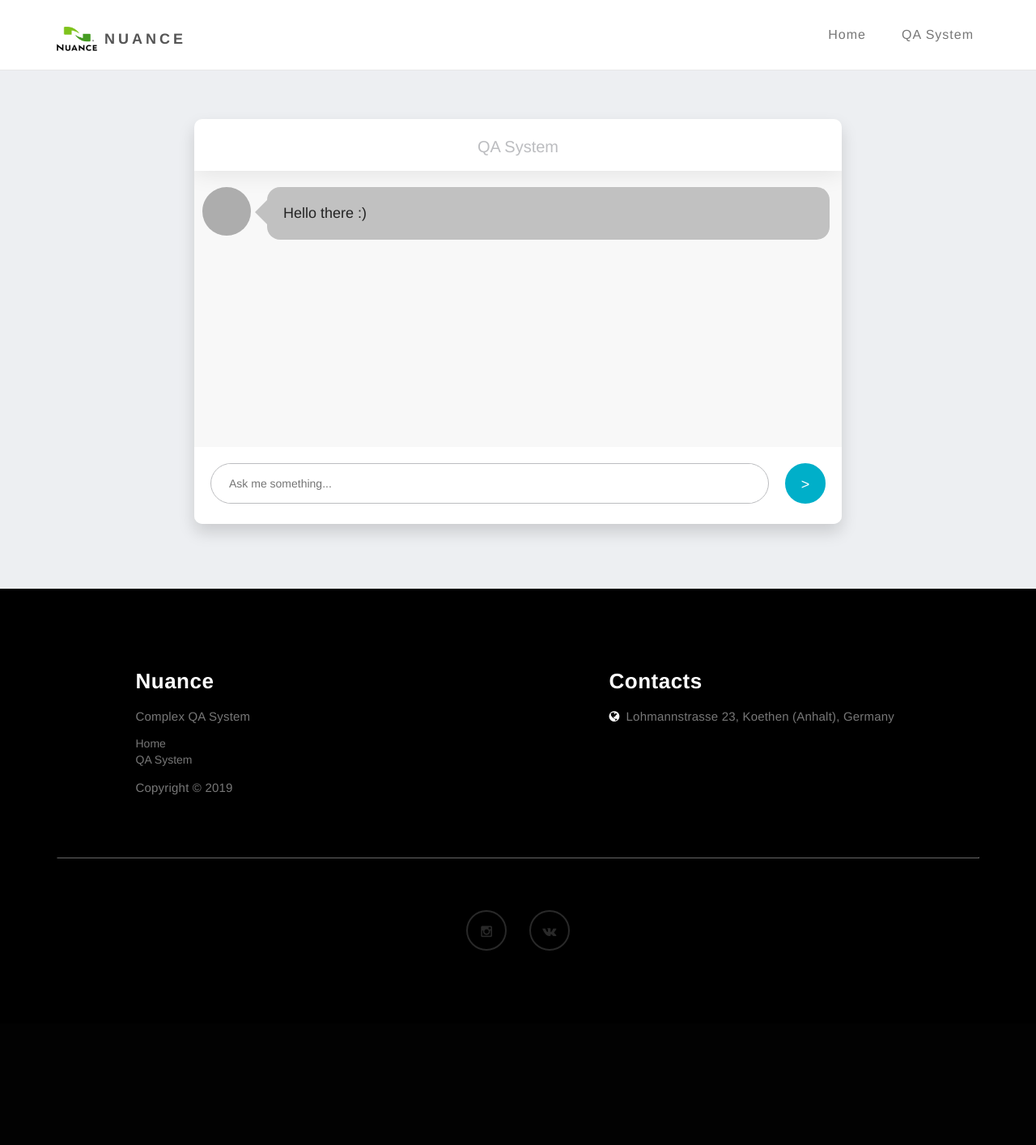
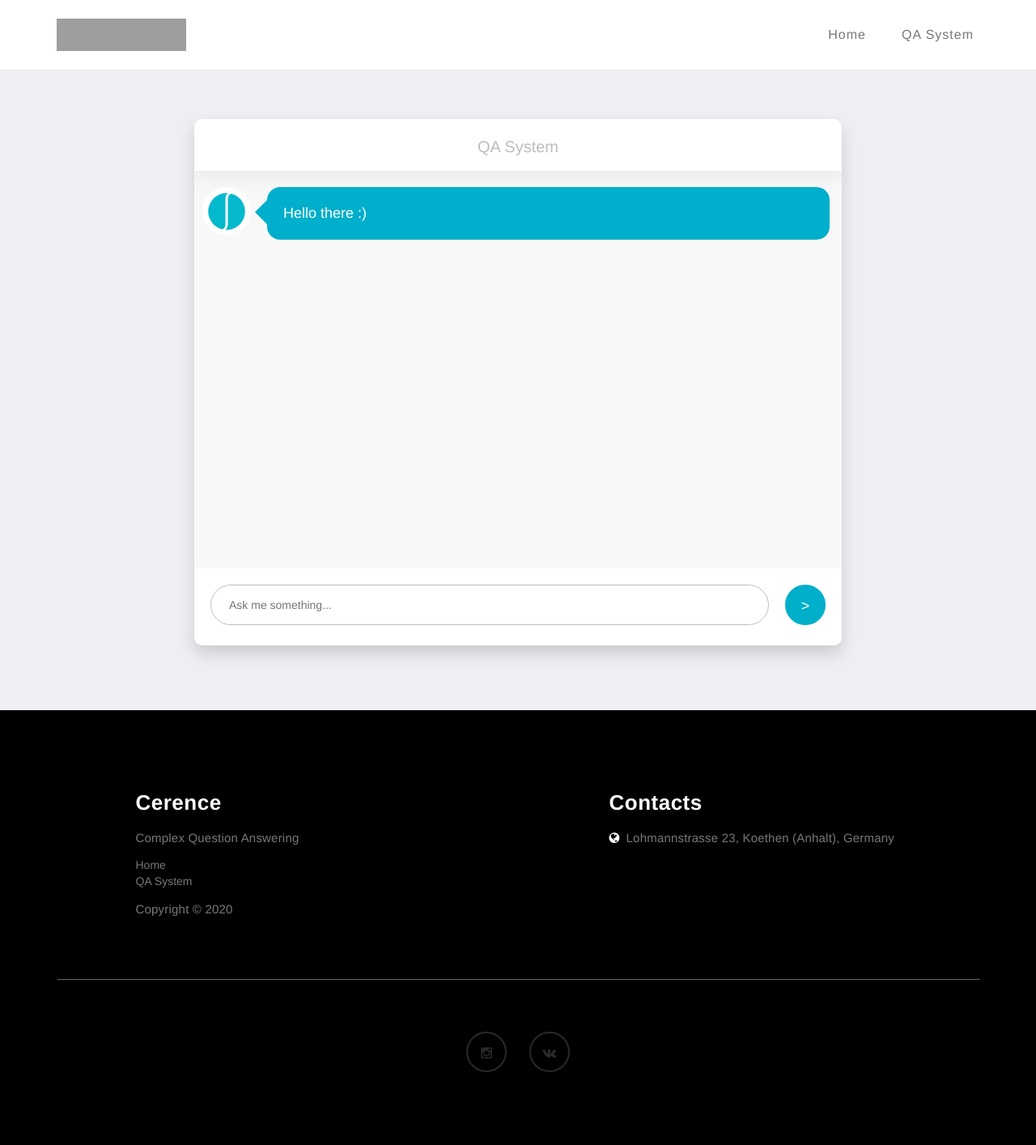
Before and after one commit to Perevalov/nuance-web, a Flask app: page /chat in a window 1280 px wide. Shown: the whole page at 81% size. Before the commit the page ends 1174 px from the top, so only its background shows below. Run offline with Flask 2, Linux system fonts and the light colour scheme; some libraries are stand-ins or nearby versions; grey boxes are pictures that could not be loaded.

Commit message:
UI/UX polished

```diff
--- a/static/css/style.css
+++ b/static/css/style.css
@@ -152,7 +152,7 @@ a:hover, a:active, a:focus {
 }
 
 .parallax-section {
-  background-attachment: scroll !important;
+  background-attachment: fixed !important;
   background-size: cover !important;
   overflow: hidden;
 }
@@ -306,8 +306,12 @@ a:hover, a:active, a:focus {
 }
 
 .main-home {
-  background: url('../images/home-bg.png') no-repeat;
+  background: url('../images/home-bg.jpg') no-repeat;
+  position: absolute;
+  width: 100%;
   height: 80vh;
+  top: 0;
+  left: 0;
 }
 
 .main-about {
@@ -329,7 +333,7 @@ a:hover, a:active, a:focus {
 #particles-js {
   position: absolute;
   width: 100%;
-  height: 100vh;
+  height: 80vh;
   top: 0;
   left: 0;
 }
@@ -819,9 +823,9 @@ body {
 
 .chat_window {
   position: relative;
-  width: calc(100% - 20px);
-  max-width: 800px;
-  height: 500px;
+  width: calc(100% - 5px);
+  max-width: 700px;
+  height: 800px;
   border-radius: 10px;
   background-color: #fff;
   left: 50%;
@@ -870,7 +874,7 @@ body {
   list-style: none;
   padding: 20px 10px 0 10px;
   margin: 0;
-  height: 347px;
+  height: 800px;
   overflow: scroll;
 }
 .messages .message {
@@ -881,35 +885,37 @@ body {
   opacity: 0;
 }
 .messages .message.left .avatar {
-  background-color: #adadad;
+  background: url('../images/logo.png');
+  background-size: 60px 60px;
   float: left;
 }
 .messages .message.left .text_wrapper {
-  background-color: #c1c1c1;
+  background-color: #00afcb;
   margin-left: 20px;
 }
 .messages .message.left .text_wrapper::after, .messages .message.left .text_wrapper::before {
   right: 100%;
-  border-right-color: #c1c1c1;
+  border-right-color: #00afcb;
 }
 .messages .message.left .text {
-  color: #232323;
+  color: #ffffff;
 }
 .messages .message.right .avatar {
-  background-color: #0096ad;
+  background: url('../images/logo-user.png');
+  background-size: 60px 60px;
   float: right;
 }
 .messages .message.right .text_wrapper {
-  background-color: #00afcb;
+  background-color: #dddddd;
   margin-right: 20px;
   float: right;
 }
 .messages .message.right .text_wrapper::after, .messages .message.right .text_wrapper::before {
   left: 100%;
-  border-left-color: #00afcb;
+  border-left-color: #dddddd;
 }
 .messages .message.right .text {
-  color: #ffffff;
+  color: #292929;
 }
 .messages .message.appeared {
   opacity: 1;
--- a/templates/chat.html
+++ b/templates/chat.html
@@ -23,10 +23,7 @@ http://www.tooplate.com/view/2085-neuron
 <link rel="stylesheet" href="../static/css/style.css">
 <link href="https://fonts.googleapis.com/css?family=Comfortaa&amp;subset=cyrillic" rel="stylesheet">
 
-
 <script src="https://ajax.googleapis.com/ajax/libs/jquery/3.2.1/jquery.min.js"></script>
-<script src="https://yastatic.net/jquery/2.1.1/jquery.min.js"></script>
-<script src="https://api-maps.yandex.ru/2.0-stable/?load=package.standard&lang=ru-RU" type="text/javascript"></script>
 <script src="../static/js/chat_script.js"></script>
 
 </head>
@@ -40,11 +37,11 @@ http://www.tooplate.com/view/2085-neuron
 <section id="about">
      <div class="container">
           <div class="row">
-               <div id="sendBtn" class="chat_window">
+               <div id="sendBtn" class="chat_window" style="height: 650px;">
                     <div class="top_menu">
                          <div class="title">QA System</div>
                     </div>
-                    <ul class="messages"></ul>
+                    <ul class="messages" style="height: 650px;"></ul>
                          <div class="bottom_wrapper bw_chat clearfix" style="display: block;">
                               <div class="message_input_wrapper">
                                    <input class="message_input" placeholder="Ask me something..." />
--- a/templates/error.html
+++ b/templates/error.html
@@ -8,7 +8,7 @@
 {% include 'includes/meta-seo.html' %}
 <meta name="viewport" content="width=device-width, initial-scale=1, maximum-scale=1">
 
-<title>Ошибка сервера - Polyclinica</title>
+<title>Server Error - Cerence Complex Question Answering</title>
 
 
 <link rel="stylesheet" href="../static/css/bootstrap.min.css">
@@ -32,8 +32,8 @@
 
                <div class="col-md-offset-1 col-md-10 col-sm-12">
 
-                    <h2>Похоже, что на сервере произошла ошибка. Мы уже передали её нашим разработчикам.</h2>
-                    <h3>Возможно, вы хотели <a href="/chat">поговорить</a> с нашим виртуальным терапевтом?</h3>
+                    <h2>It looks like the server error! Don't worry, our developers are already notified about it.</h2>
+                    <h3>Meanwhile, you can have a relaxing <a href="/chat">conversation</a> with our chatbot.</h3>
 
                </div>
 
--- a/templates/footer.html
+++ b/templates/footer.html
@@ -3,12 +3,12 @@
           <div class="row">
 
                <div class="col-md-5 col-md-offset-1 col-sm-6">
-                    <h3>Nuance</h3>
-                    <p>Complex QA System</p>
+                    <h3>Cerence</h3>
+                    <p>Complex Question Answering</p>
                     <a style="color: #777;" href="/">Home</a><br>
                     <a style="color: #777;" href="chat">QA System</a><br>
                     <div class="footer-copyright">
-                         <p>Copyright &copy; 2019</p>
+                         <p>Copyright &copy; 2020</p>
                     </div>
 
                </div>
--- a/templates/header.html
+++ b/templates/header.html
@@ -17,15 +17,15 @@
                     <span class="icon icon-bar"></span>
                     <span class="icon icon-bar"></span>
                </button>
-               <a href="/" class="navbar-brand">
+               <!--<a href="/" class="navbar-brand" >-->
                     <table>
                          <tr>
-                              <td><img src="../static/images/logo.png" width="50" height="30" alt="Logo"> </td>
-                              <td>&nbsp;Nuance</td>
+                              <td><a href="/"><img src="../static/images/logo.svg" style="margin-top: 5px;" width="160" height="40" alt="Cerence"></a></td>
+                              <td>&nbsp;</td>
                          </tr>
                     </table>
 
-               </a>
+               <!--</a>-->
           </div>
           <div class="collapse navbar-collapse">
 
--- a/templates/index.html
+++ b/templates/index.html
@@ -8,7 +8,7 @@
 {% include 'includes/meta-seo.html' %}
 <meta name="viewport" content="width=device-width, initial-scale=1, maximum-scale=1">
 
-<title>Nuance - Complex Question Answering System</title>
+<title>Cerence - Question Answering System</title>
 
 <link rel="stylesheet" href="../static/css/bootstrap.min.css">
 <link rel="stylesheet" href="../static/css/font-awesome.min.css">
@@ -32,8 +32,8 @@
      <div class="container">
           <div class="row">
                <div class="col-md-12 col-sm-12">
-                    <h1>Nuance</h1>
-                    <h2>Complex Question Answering</h2>
+                    <h1>Cerence</h1>
+                    <h2>Question Answering System</h2>
                     <a href="chat" class="smoothScroll btn btn-default">Try QA system now!</a>
                </div>
 
```
Also changed, not shown: templates/404.html (+4 -4 lines), static/images/home-bg-old.png (renamed from static/images/home-bg.png), static/images/home-bg.jpg (added), static/images/logo-alt.jpg (added), static/images/logo-old.png (added), static/images/logo-user.jpg (added), static/images/logo-user.png (added), static/images/logo.png, static/images/logo.svg (added), 1 other file.
